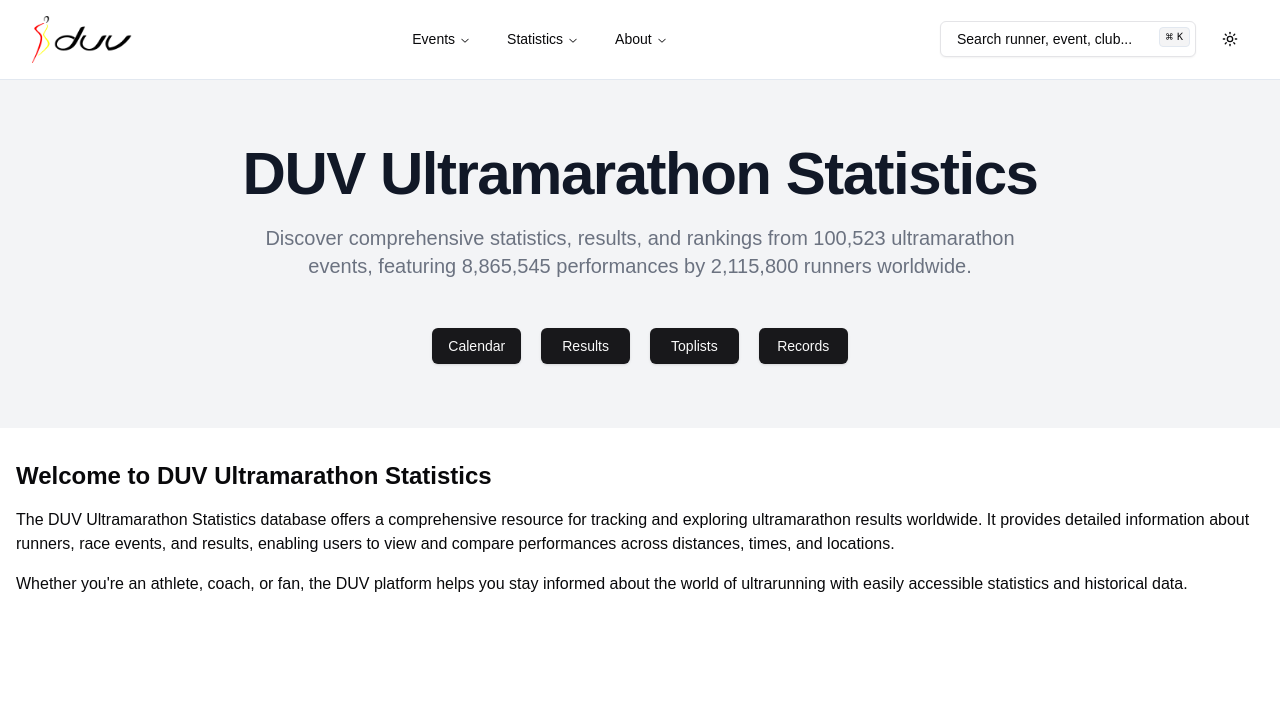
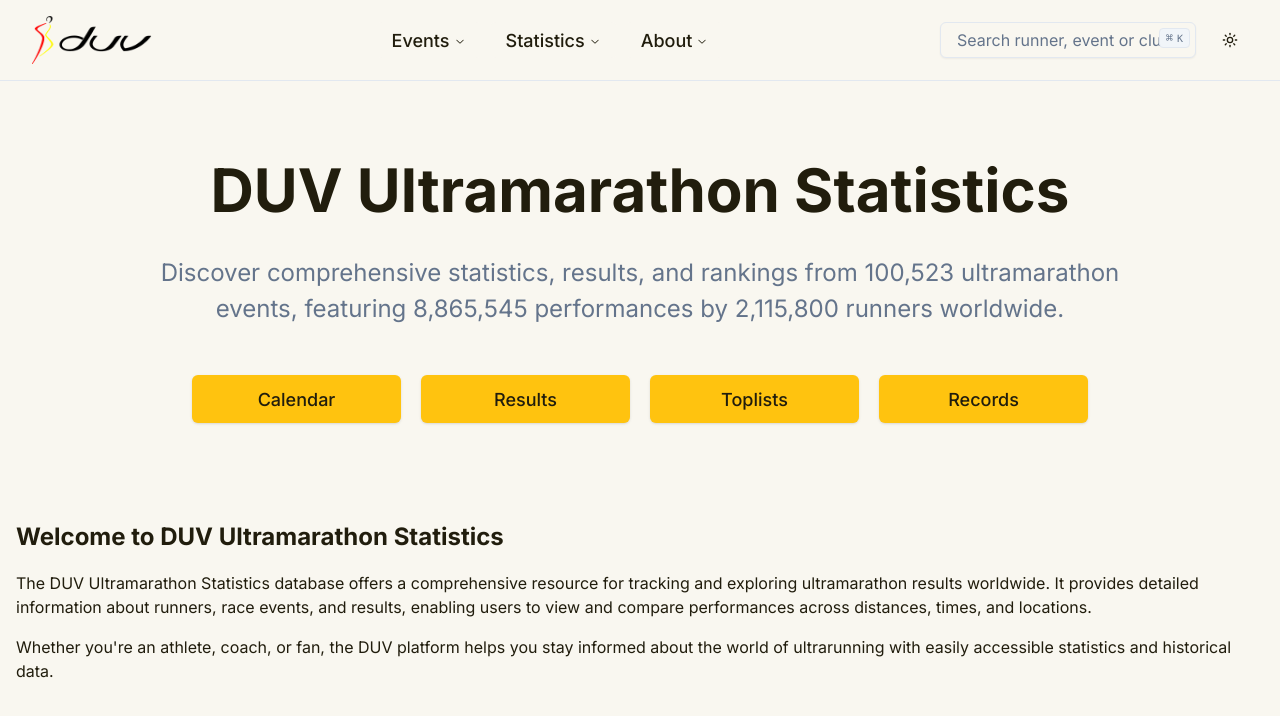
Before and after one commit to westis/duv-next, a Next.js app: page / in a window 1280 px wide. Shown: the top 716 px of the page. Built offline with nearby package versions, Linux system fonts and the light colour scheme.

Commit message:
some color stuff in menu mostly, and hover colors.

```diff
--- a/app/globals.css
+++ b/app/globals.css
@@ -14,57 +14,48 @@
 
 @layer base {
   :root {
-    --background: 0 0% 100%;
-    --foreground: 240 10% 3.9%;
-    --card: 0 0% 100%;
-    --card-foreground: 240 10% 3.9%;
-    --popover: 0 0% 100%;
-    --popover-foreground: 240 10% 3.9%;
-    --primary: 240 5.9% 10%;
-    --primary-foreground: 0 0% 98%;
-    --secondary: 240 4.8% 95.9%;
-    --secondary-foreground: 240 5.9% 10%;
-    --muted: 240 4.8% 95.9%;
-    --muted-foreground: 240 3.8% 46.1%;
-    --accent: 240 4.8% 95.9%;
-    --accent-foreground: 240 5.9% 10%;
-    --destructive: 0 84.2% 60.2%;
-    --destructive-foreground: 0 0% 98%;
+    --background: 47 43% 96%;
+    --foreground: 48 43% 9%;
+    --card: 47 43% 96%;
+    --card-foreground: 48 43% 9%;
+    --popover: 47 43% 96%;
+    --popover-foreground: 48 43% 9%;
+    --primary: 45 100% 53%;
+    --primary-foreground: 48 43% 9%;
+    --secondary: 221 51% 71%;
+    --secondary-foreground: 48 43% 9%;
+    --muted: 210 40% 96.1%;
+    --muted-foreground: 215.4 16.3% 46.9%;
+    --accent: 0 40% 33%;
+    --accent-foreground: 47 43% 96%;
+    --destructive: 0 85% 60%;
+    --destructive-foreground: 48 43% 9%;
     --border: 214.3 31.8% 91.4%;
-    --input: 240 5.9% 90%;
-    --ring: 240 10% 3.9%;
-    --chart-1: 12 76% 61%;
-    --chart-2: 173 58% 39%;
-    --chart-3: 197 37% 24%;
-    --chart-4: 43 74% 66%;
-    --chart-5: 27 87% 67%;
+    --input: 214.3 31.8% 91.4%;
+    --ring: 222.2 84% 4.9%;
     --radius: 0.5rem;
   }
+
   .dark {
-    --background: 240 10% 3.9%;
-    --foreground: 0 0% 98%;
-    --card: 240 10% 3.9%;
-    --card-foreground: 0 0% 98%;
-    --popover: 240 10% 3.9%;
-    --popover-foreground: 0 0% 98%;
-    --primary: 0 0% 98%;
-    --primary-foreground: 240 5.9% 10%;
-    --secondary: 240 3.7% 15.9%;
-    --secondary-foreground: 0 0% 98%;
-    --muted: 240 3.7% 15.9%;
-    --muted-foreground: 240 5% 64.9%;
-    --accent: 240 3.7% 15.9%;
-    --accent-foreground: 0 0% 98%;
-    --destructive: 0 62.8% 30.6%;
-    --destructive-foreground: 0 0% 98%;
+    --background: 47 43% 4%;
+    --foreground: 48 43% 91%;
+    --card: 47 43% 4%;
+    --card-foreground: 48 43% 91%;
+    --popover: 47 43% 4%;
+    --popover-foreground: 48 43% 91%;
+    --primary: 45 100% 47%;
+    --primary-foreground: 47 43% 4%;
+    --secondary: 221 51% 29%;
+    --secondary-foreground: 48 43% 91%;
+    --muted: 217.2 32.6% 17.5%;
+    --muted-foreground: 215 20.2% 65.1%;
+    --accent: 0 40% 67%;
+    --accent-foreground: 47 43% 4%;
+    --destructive: 0 62% 30%;
+    --destructive-foreground: 49 41% 10%;
     --border: 217.2 32.6% 17.5%;
-    --input: 240 3.7% 15.9%;
-    --ring: 240 4.9% 83.9%;
-    --chart-1: 220 70% 50%;
-    --chart-2: 160 60% 45%;
-    --chart-3: 30 80% 55%;
-    --chart-4: 280 65% 60%;
-    --chart-5: 340 75% 55%;
+    --input: 217.2 32.6% 17.5%;
+    --ring: 212.7 26.8% 83.9%;
   }
 }
 
--- a/app/layout.tsx
+++ b/app/layout.tsx
@@ -1,19 +1,10 @@
 import type { Metadata } from "next";
-import localFont from "next/font/local";
+import { Inter } from "next/font/google";
 import { ThemeProvider } from "@/components/theme-provider";
 import { TheNavbar } from "@/components/the-navbar";
 import "./globals.css";
 
-const geistSans = localFont({
-  src: "./fonts/GeistVF.woff",
-  variable: "--font-geist-sans",
-  weight: "100 900",
-});
-const geistMono = localFont({
-  src: "./fonts/GeistMonoVF.woff",
-  variable: "--font-geist-mono",
-  weight: "100 900",
-});
+const inter = Inter({ subsets: ["latin"] });
 
 export const metadata: Metadata = {
   title: "DUV Ultramarathon Statistics",
@@ -27,13 +18,23 @@
 }>) {
   return (
     <html lang="en" suppressHydrationWarning>
-      <body
-        className={`${geistSans.variable} ${geistMono.variable} antialiased`}
-      >
+      <body className={inter.className}>
         <ThemeProvider attribute="class" defaultTheme="system" enableSystem>
           <TheNavbar />
           {children}
         </ThemeProvider>
+        <script
+          dangerouslySetInnerHTML={{
+            __html: `
+            document.addEventListener('keydown', function(e) {
+              if ((e.metaKey || e.ctrlKey) && e.key === 'k') {
+                e.preventDefault();
+                document.querySelector('button[aria-haspopup="dialog"]').click();
+              }
+            });
+          `,
+          }}
+        />
       </body>
     </html>
   );
--- a/app/page.tsx
+++ b/app/page.tsx
@@ -5,7 +5,7 @@
     <div>
       <Hero />
       <main className="container mx-auto px-4 py-8">
-        <h2 className="text-2xl font-semibold mb-4">
+        <h2 className="text-2xl font-bold mb-4">
           Welcome to DUV Ultramarathon Statistics
         </h2>
         <p className="mb-4">
--- a/components/hero.tsx
+++ b/components/hero.tsx
@@ -3,28 +3,40 @@
 
 export function Hero() {
   return (
-    <div className="bg-gray-100 dark:bg-gray-900 py-16 px-4 sm:px-6 lg:px-8">
-      <div className="max-w-7xl mx-auto text-center">
-        <h1 className="text-4xl font-extrabold tracking-tight text-gray-900 dark:text-gray-100 sm:text-5xl md:text-6xl">
+    <div className="bg-background py-8 px-4 sm:py-12 sm:px-6 lg:py-16 lg:px-8">
+      <div className="container mx-auto text-center">
+        <h1 className="text-3xl sm:text-4xl md:text-5xl lg:text-6xl font-bold text-foreground">
           DUV Ultramarathon Statistics
         </h1>
-        <p className="mt-3 max-w-md mx-auto text-base text-gray-500 dark:text-gray-400 sm:text-lg md:mt-5 md:text-xl md:max-w-3xl">
+        <p className="mt-3 mx-auto text-lg sm:text-xl md:text-2xl text-muted-foreground sm:mt-5 md:mt-5 max-w-prose">
           Discover comprehensive statistics, results, and rankings from 100,523
           ultramarathon events, featuring 8,865,545 performances by 2,115,800
           runners worldwide.
         </p>
-        <div className="mt-10 max-w-md mx-auto sm:flex sm:justify-center md:mt-12">
-          <div className="grid grid-cols-2 gap-3 sm:max-w-xl sm:mx-auto md:grid-cols-4 md:gap-5">
-            <Button asChild>
+        <div className="mt-8 sm:mt-10 md:mt-12">
+          <div className="grid grid-cols-2 gap-3 sm:grid-cols-4 sm:gap-5 max-w-4xl mx-auto">
+            <Button
+              asChild
+              className="text-sm sm:text-base md:text-lg py-4 sm:py-6"
+            >
               <Link href="/events?year=futur">Calendar</Link>
             </Button>
-            <Button asChild>
+            <Button
+              asChild
+              className="text-sm sm:text-base md:text-lg py-4 sm:py-6"
+            >
               <Link href="/events?year=past">Results</Link>
             </Button>
-            <Button asChild>
+            <Button
+              asChild
+              className="text-sm sm:text-base md:text-lg py-4 sm:py-6"
+            >
               <Link href="/toplists">Toplists</Link>
             </Button>
-            <Button asChild>
+            <Button
+              asChild
+              className="text-sm sm:text-base md:text-lg py-4 sm:py-6"
+            >
               <Link href="/records">Records</Link>
             </Button>
           </div>
--- a/components/the-navbar.tsx
+++ b/components/the-navbar.tsx
@@ -35,13 +35,15 @@
         <a
           ref={ref}
           className={cn(
-            "block select-none space-y-1 rounded-md p-3 leading-none no-underline outline-none transition-colors hover:bg-accent hover:text-accent-foreground focus:bg-accent focus:text-accent-foreground",
+            "block select-none rounded-md p-3 leading-none no-underline outline-none transition-colors hover:bg-accent hover:text-accent-foreground focus:bg-accent focus:text-accent-foreground group",
             className
           )}
           {...props}
         >
-          <div className="text-sm font-medium leading-none">{title}</div>
-          <p className="line-clamp-2 text-sm leading-snug text-muted-foreground">
+          <div className="text-sm font-medium mb-1 md:text-base lg:text-lg">
+            {title}
+          </div>
+          <p className="line-clamp-2 text-xs text-muted-foreground group-hover:text-accent-foreground md:text-sm">
             {children}
           </p>
         </a>
@@ -55,27 +57,71 @@
   {
     title: "Events",
     items: [
-      { title: "Calendar", href: "/events?year=futur" },
-      { title: "Results", href: "/events?year=past" },
-      { title: "Championships", href: "/championships" },
+      {
+        title: "Calendar",
+        href: "/events?year=futur",
+        description: "View upcoming ultramarathon events",
+      },
+      {
+        title: "Results",
+        href: "/events?year=past",
+        description: "Check results from past events",
+      },
+      {
+        title: "Championships",
+        href: "/championships",
+        description: "Explore major championship events",
+      },
     ],
   },
   {
     title: "Statistics",
     items: [
-      { title: "Toplists", href: "/toplists" },
-      { title: "Records", href: "/records" },
-      { title: "Country Stats", href: "/countrystats" },
+      {
+        title: "Toplists",
+        href: "/toplists",
+        description: "View rankings for various distances and categories",
+      },
+      {
+        title: "Records",
+        href: "/records",
+        description: "Explore world and national records in ultrarunning",
+      },
+      {
+        title: "Country Stats",
+        href: "/countrystats",
+        description: "Analyze ultrarunning statistics by country",
+      },
     ],
   },
   {
     title: "About",
     items: [
-      { title: "About DUV", href: "/about" },
-      { title: "What's New", href: "/whatsnew" },
-      { title: "FAQ", href: "/faq" },
-      { title: "Credits", href: "/credits" },
-      { title: "Contact", href: "/contact" },
+      {
+        title: "About DUV",
+        href: "/about",
+        description: "Learn about DUV and our mission",
+      },
+      {
+        title: "What's New",
+        href: "/whatsnew",
+        description: "Check out the latest updates and features",
+      },
+      {
+        title: "FAQ",
+        href: "/faq",
+        description: "Find answers to frequently asked questions",
+      },
+      {
+        title: "Credits",
+        href: "/credits",
+        description: "See who contributes to DUV",
+      },
+      {
+        title: "Contact",
+        href: "/contact",
+        description: "Get in touch with us",
+      },
     ],
   },
 ];
@@ -95,7 +141,7 @@
 
   return (
     <nav className="border-b">
-      <div className="container mx-auto flex items-center justify-between py-4">
+      <div className="container mx-auto flex items-center justify-between py-2 md:py-4">
         <Link href="/" className="flex items-center">
           <Image
             src={
@@ -106,25 +152,27 @@
             alt="DUV Logo"
             width={100}
             height={40}
-            className="mr-2"
+            className="mr-2 md:w-[120px] md:h-[48px]"
           />
         </Link>
 
-        <div className="hidden md:block">
+        <div className="hidden lg:block">
           <NavigationMenu>
-            <NavigationMenuList>
+            <NavigationMenuList className="space-x-1 md:space-x-2">
               {navigationItems.map((item) => (
                 <NavigationMenuItem key={item.title}>
-                  <NavigationMenuTrigger>{item.title}</NavigationMenuTrigger>
+                  <NavigationMenuTrigger className="text-sm font-medium md:text-base lg:text-lg">
+                    {item.title}
+                  </NavigationMenuTrigger>
                   <NavigationMenuContent>
-                    <ul className="grid w-[400px] gap-3 p-4 md:w-[500px] md:grid-cols-2 lg:w-[600px]">
+                    <ul className="grid w-[300px] gap-2 p-2 md:w-[400px] md:gap-3 md:p-4 lg:w-[500px] lg:grid-cols-2">
                       {item.items.map((subItem) => (
                         <ListItem
                           key={subItem.href}
                           title={subItem.title}
                           href={subItem.href}
                         >
-                          {subItem.title}
+                          {subItem.description}
                         </ListItem>
                       ))}
                     </ul>
@@ -135,15 +183,15 @@
           </NavigationMenu>
         </div>
 
-        <div className="flex items-center space-x-4">
+        <div className="flex items-center space-x-2 md:space-x-4">
           <div className="relative">
             <Button
               variant="outline"
-              className="w-64 justify-start text-left font-normal"
+              className="w-48 md:w-64 justify-start text-left font-normal text-sm md:text-base text-muted-foreground group"
               onClick={() => setOpen(true)}
             >
-              <span>Search runner, event, club...</span>
-              <kbd className="pointer-events-none absolute right-1.5 top-1.5 hidden h-5 select-none items-center gap-1 rounded border bg-muted px-1.5 font-mono text-[10px] font-medium opacity-100 sm:flex">
+              <span className="">Search runner, event or club...</span>
+              <kbd className="pointer-events-none absolute right-1.5 top-1.5 hidden h-5 select-none items-center gap-1 rounded border bg-muted px-1.5 font-mono text-[10px] font-medium opacity-100 sm:flex group-hover:bg-accent">
                 <span className="text-xs">⌘</span>K
               </kbd>
             </Button>
@@ -152,9 +200,10 @@
             variant="ghost"
             size="icon"
             onClick={() => setTheme(theme === "dark" ? "light" : "dark")}
+            className="text-base md:text-lg"
           >
-            <Sun className="h-[1.2rem] w-[1.2rem] rotate-0 scale-100 transition-all dark:-rotate-90 dark:scale-0" />
-            <Moon className="absolute h-[1.2rem] w-[1.2rem] rotate-90 scale-0 transition-all dark:rotate-0 dark:scale-100" />
+            <Sun className="h-[1.5rem] w-[1.5rem] rotate-0 scale-100 transition-all dark:-rotate-90 dark:scale-0" />
+            <Moon className="absolute h-[1.5rem] w-[1.5rem] rotate-90 scale-0 transition-all dark:rotate-0 dark:scale-100" />
             <span className="sr-only">Toggle theme</span>
           </Button>
           <MobileNav items={navigationItems} />
--- a/tailwind.config.ts
+++ b/tailwind.config.ts
@@ -48,6 +48,28 @@
         md: "calc(var(--radius) - 2px)",
         sm: "calc(var(--radius) - 4px)",
       },
+      fontSize: {
+        sm: "0.875rem",
+        base: "1rem",
+        lg: "1.125rem",
+        xl: "1.25rem",
+        "2xl": "1.5rem",
+        "3xl": "1.875rem",
+        "4xl": "2.25rem",
+        "5xl": "3rem",
+        "6xl": "3.75rem",
+        "7xl": "4.5rem",
+      },
+      fontFamily: {
+        heading: ["Inter", "sans-serif"],
+        body: ["Inter", "sans-serif"],
+      },
+      fontWeight: {
+        normal: "400",
+        medium: "500",
+        semibold: "600",
+        bold: "700",
+      },
       container: {
         center: true,
         padding: "2rem",
```
Also changed, not shown: components/mobile-nav.tsx (+10 -7 lines).
